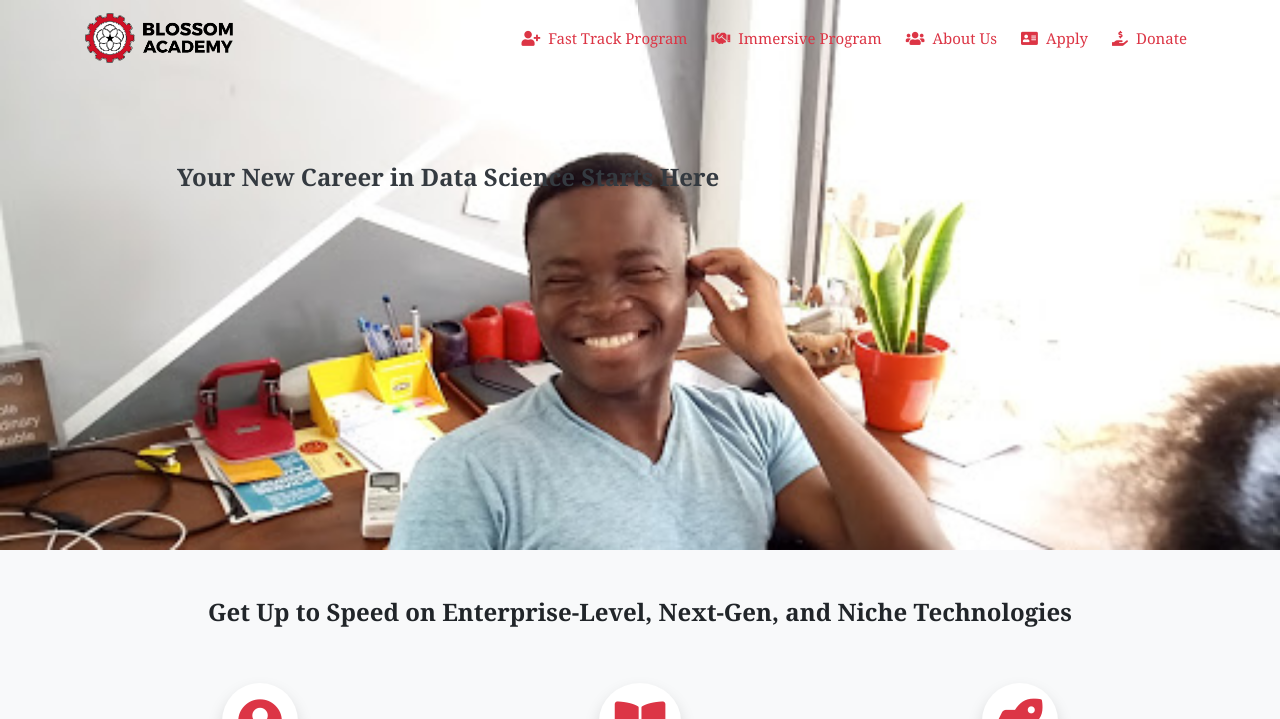
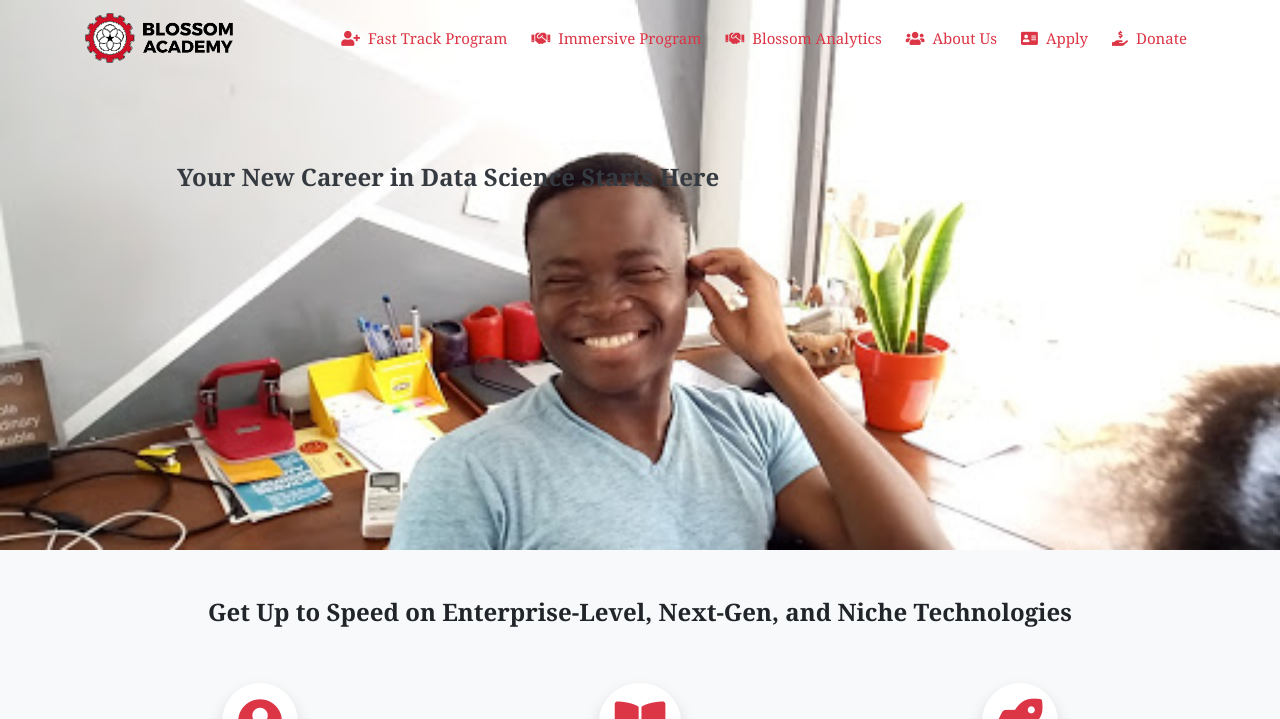
Before and after one commit to BlossomAcademy/blossomac, a Django app: page / in a window 1280 px wide. Shown: the top 719 px of the page. Run offline with Django 3.2, Linux system fonts and the light colour scheme; some libraries are stand-ins or nearby versions.

Commit message:
Blossonm Analytics Tab

```diff
--- a/datascience/templates/base.html
+++ b/datascience/templates/base.html
@@ -190,6 +190,9 @@
                         <a class="nav-link text-danger " href="{% url 'partner' %}"><i class="fas fa-handshake p-2"></i>Immersive Program</a>
                     </li>
                     <li class="nav-item">
+                      <a class="nav-link text-danger " href="http://blytix.com"><i class="fas fa-handshake p-2"></i>Blossom Analytics</a>
+                    </li>
+                    <li class="nav-item">
                         <a class="nav-link text-danger" href="{% url 'about' %}"> <i class="fas fa-users p-2"></i>About Us</a>
                     </li>
                     <li class="nav-item">
```
Also changed, not shown: 1 other file.
